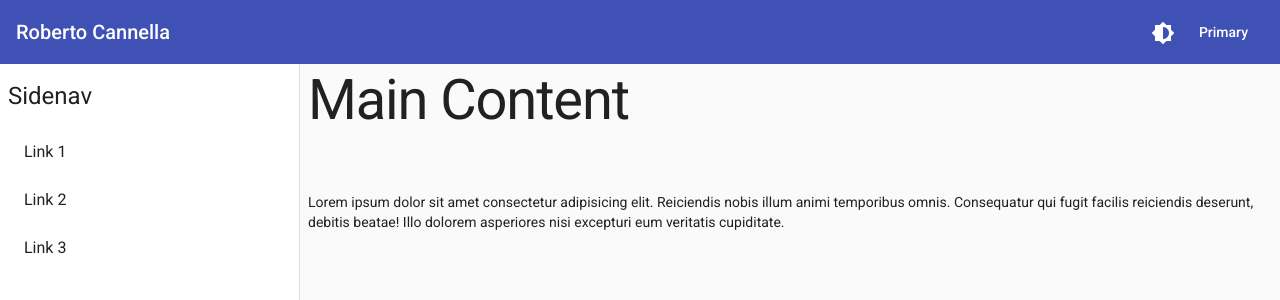
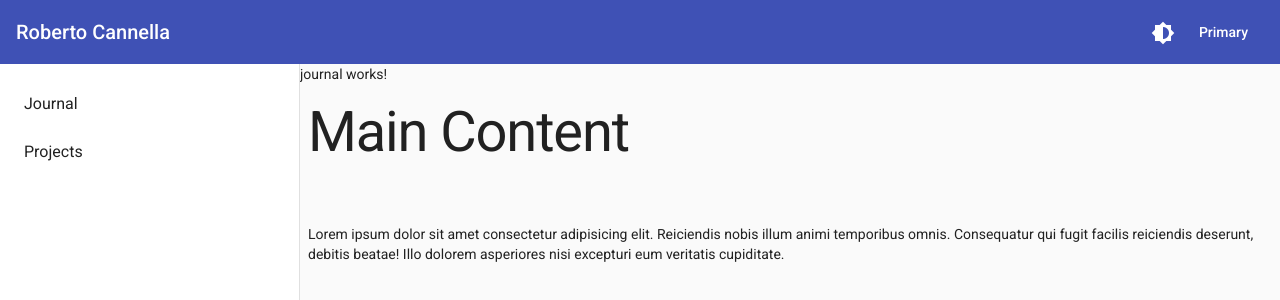
Before and after one commit to robertocannella/ng-theme-app, an Angular app: page /journal in a window 1280 px wide. Before the commit this address led to /. Shown: the top 300 px of the page. Built offline with nearby package versions, Linux system fonts and the light colour scheme.

Commit message:
configured routing and added journal page

```diff
--- a/src/app/app-routing.module.ts
+++ b/src/app/app-routing.module.ts
@@ -1,7 +1,15 @@
+import { JournalComponent } from './journal/journal.component';
 import { NgModule } from '@angular/core';
 import { RouterModule, Routes } from '@angular/router';
 
-const routes: Routes = [];
+
+const routes: Routes = [
+{
+        path: 'journal',
+        component: JournalComponent
+      },
+
+];
 
 @NgModule({
   imports: [RouterModule.forRoot(routes)],
--- a/src/app/app.component.html
+++ b/src/app/app.component.html
@@ -1,6 +1,5 @@
-<!-- src\app\app.component.html -->
-
 <app-sidenav>
+  <router-outlet></router-outlet>
   <div class="container">
     <h1 class="mat-display-3">Main Content</h1>
     <p>
--- a/src/app/app.module.ts
+++ b/src/app/app.module.ts
@@ -5,9 +5,11 @@ import { AppRoutingModule } from './app-routing.module';
 import { AppComponent } from './app.component';
 import { BrowserAnimationsModule } from '@angular/platform-browser/animations';
 import { SharedModule } from './shared/shared.module';
+import { JournalComponent } from './journal/journal.component';
 @NgModule({
   declarations: [
-    AppComponent
+    AppComponent,
+    JournalComponent
   ],
   imports: [
     BrowserModule,
--- /dev/null
+++ b/src/app/journal/journal.component.html
@@ -0,0 +1 @@
+<p>journal works!</p>
--- /dev/null
+++ b/src/app/journal/journal.component.ts
@@ -0,0 +1,15 @@
+import { Component, OnInit } from '@angular/core';
+
+@Component({
+  selector: 'app-journal',
+  templateUrl: './journal.component.html',
+  styleUrls: ['./journal.component.sass']
+})
+export class JournalComponent implements OnInit {
+
+  constructor() { }
+
+  ngOnInit(): void {
+  }
+
+}
--- a/src/app/shared/components/sidenav/sidenav.component.html
+++ b/src/app/shared/components/sidenav/sidenav.component.html
@@ -50,15 +50,14 @@
 
         <mat-sidenav #sidenav mode="side" opened>
             <mat-nav-list>
-                <h1>Sidenav</h1>
-                <a mat-list-item href="#">Link 1</a>
-                <a mat-list-item href="#">Link 2</a>
-                <a mat-list-item href="#">Link 3</a>
+                <!-- <h1>Sidenav</h1> -->
+                <a mat-list-item routerLink="/journal" routerLinkActive="active current">Journal</a>
+                <a mat-list-item href="#">Projects</a>
+                <a mat-list-item href="#"></a>
             </mat-nav-list>
         </mat-sidenav>
 
         <mat-sidenav-content>
-
             <!-- ? our main content will be loaded here. -->
 
             <ng-content></ng-content>
--- a/src/app/shared/components/sidenav/sidenav.component.ts
+++ b/src/app/shared/components/sidenav/sidenav.component.ts
@@ -25,6 +25,5 @@ export class SidenavComponent implements OnInit {
       this.overlayContainer.getContainerElement().classList.remove('light-theme');
     }
 
-
   }
 }
```
Also changed, not shown: src/app/shared/shared.module.ts (+5 -2 lines), src/app/journal/journal.component.sass (added), 1 other file (tests, documents, lock files or other folders).
